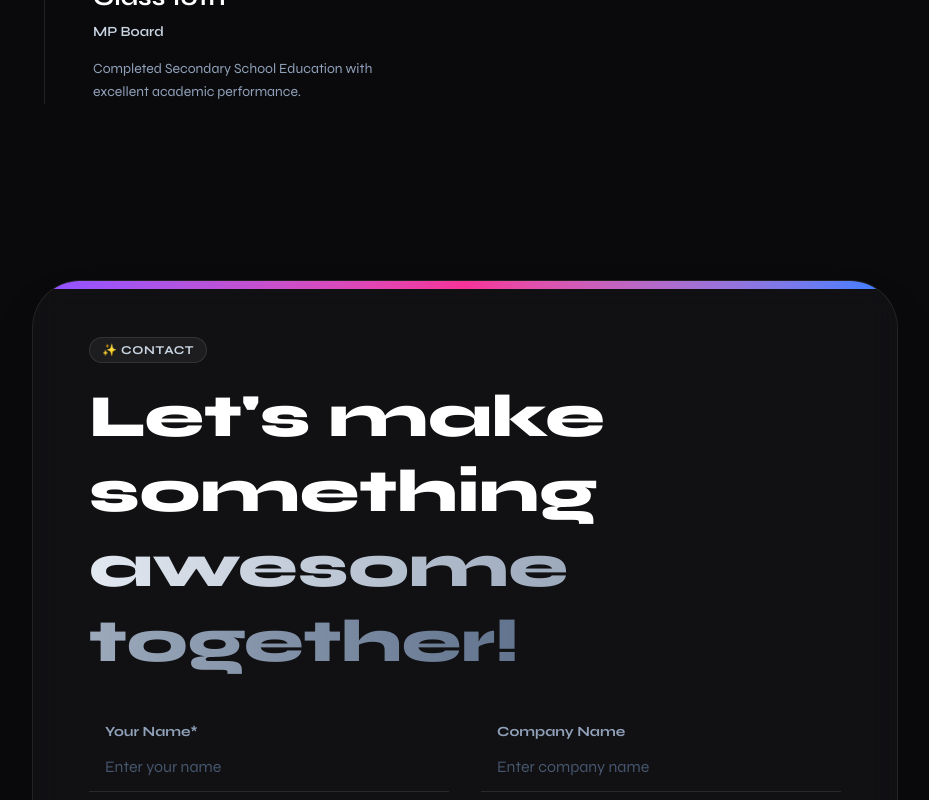
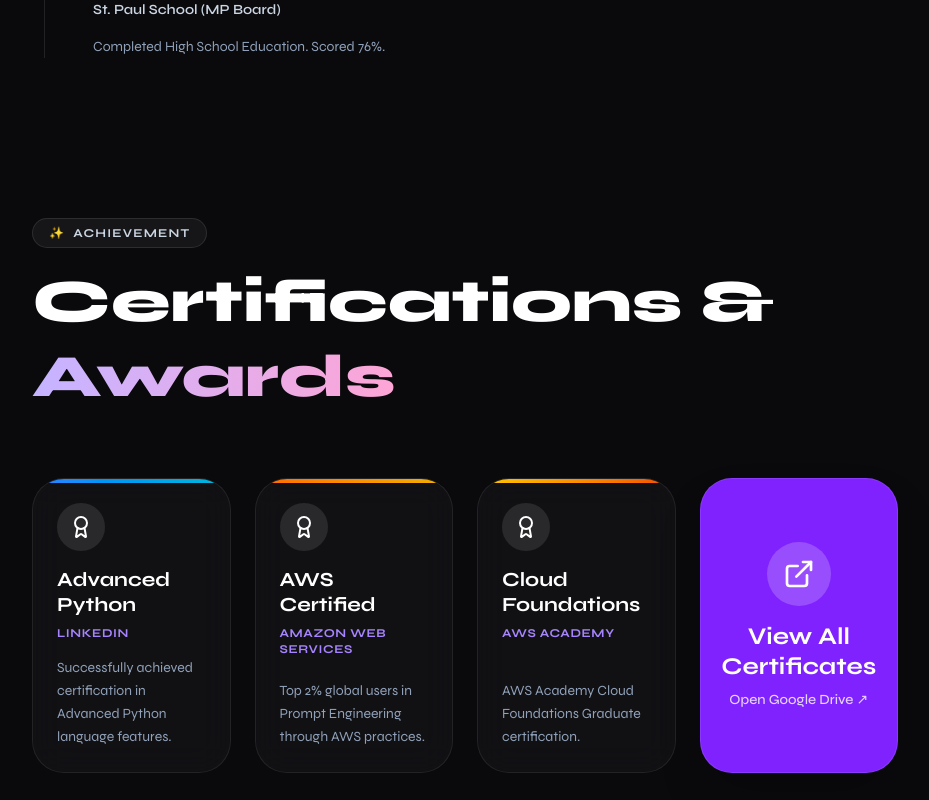
Before and after one commit to atultiwari997721/project02, a Next.js app: page / in a window 1280 px wide. Shown: the part 6220-7020 px from the top of the page, without its empty margins (334-1263 px from the left). Built offline with nearby package versions, Linux system fonts and the light colour scheme.

Commit message:
Improved

```diff
--- a/src/app/page.tsx
+++ b/src/app/page.tsx
@@ -5,6 +5,7 @@ import Services from "@/components/Services";
 import About from "@/components/About";
 import Experience from "@/components/Experience";
 import Contact from "@/components/Contact";
+import Certificates from "@/components/Certificates";
 
 export default function Home() {
   return (
@@ -40,6 +41,7 @@ export default function Home() {
               <section id="experience">
                 <Experience />
               </section>
+              <Certificates />
               <section id="contact">
                 <Contact />
               </section>
--- a/src/app/resume/page.tsx
+++ b/src/app/resume/page.tsx
@@ -36,17 +36,43 @@ export default function ResumePage() {
         {/* Education */}
         <section className="mb-8">
           <h2 className="text-xl font-bold uppercase tracking-widest border-b border-slate-300 pb-2 mb-4 text-violet-700">Education</h2>
-          <div className="flex justify-between items-start mb-2">
-            <h3 className="font-bold text-lg">Institute Of Engineering & Science, IPS Academy, Indore</h3>
-            <span className="font-bold text-slate-500 text-sm whitespace-nowrap">NOV’23 – APR’27</span>
+
+          {/* B.Tech */}
+          <div className="mb-4">
+            <div className="flex justify-between items-start mb-1">
+              <h3 className="font-bold text-lg">IES IPS Academy, Indore</h3>
+              <span className="font-bold text-slate-500 text-sm whitespace-nowrap">2023 – 2027</span>
+            </div>
+            <div className="flex justify-between items-center">
+               <p className="font-semibold italic text-slate-800">Bachelor of Technology – CSE (Data Science)</p>
+               <span className="font-bold bg-slate-100 px-2 py-1 rounded text-xs">CGPA: 7.6</span>
+            </div>
           </div>
-          <div className="flex justify-between items-center mb-2">
-            <p className="font-semibold italic">Bachelor of Technology – CSE - Data Science</p>
-            <span className="font-bold bg-slate-100 px-2 py-1 rounded text-xs">CGPA: 7.6/10</span>
+
+          {/* Class 12 */}
+          <div className="mb-4">
+             <div className="flex justify-between items-start mb-1">
+              <h3 className="font-bold text-lg">St. Paul School, MP Board</h3>
+              <span className="font-bold text-slate-500 text-sm whitespace-nowrap">2022 – 2023</span>
+            </div>
+            <div className="flex justify-between items-center">
+               <p className="font-semibold italic text-slate-800">Higher Secondary (Class 12)</p>
+               <span className="font-bold bg-slate-100 px-2 py-1 rounded text-xs">77%</span>
+            </div>
           </div>
-          <p className="text-sm text-slate-700 leading-relaxed">
-            <span className="font-bold">Relevant Coursework:</span> Data Structure & Algorithm, Database Management System, Computer Networks, Operating System, Computer Organization & Architecture
-          </p>
+
+          {/* Class 10 */}
+          <div>
+            <div className="flex justify-between items-start mb-1">
+              <h3 className="font-bold text-lg">St. Paul School, MP Board</h3>
+              <span className="font-bold text-slate-500 text-sm whitespace-nowrap">2020 – 2021</span>
+            </div>
+            <div className="flex justify-between items-center">
+               <p className="font-semibold italic text-slate-800">High School (Class 10)</p>
+               <span className="font-bold bg-slate-100 px-2 py-1 rounded text-xs">76%</span>
+            </div>
+          </div>
+
         </section>
 
         {/* Skills */}
--- /dev/null
+++ b/src/components/Certificates.tsx
@@ -0,0 +1,105 @@
+"use client";
+
+import { motion } from "framer-motion";
+import { ExternalLink, Award } from "lucide-react";
+
+const CERTIFICATES = [
+  {
+    title: "Advanced Python",
+    issuer: "LinkedIn",
+    description: "Successfully achieved certification in Advanced Python language features.",
+    color: "from-blue-500 to-cyan-500",
+  },
+  {
+    title: "AWS Certified",
+    issuer: "Amazon Web Services",
+    description: "Top 2% global users in Prompt Engineering through AWS practices.",
+    color: "from-orange-500 to-yellow-500",
+  },
+  {
+    title: "Cloud Foundations",
+    issuer: "AWS Academy",
+    description: "AWS Academy Cloud Foundations Graduate certification.",
+    color: "from-yellow-400 to-orange-600",
+  },
+  {
+    title: "Google Cloud Core",
+    issuer: "Coursera & LinkedIn",
+    description: "Top 15% Google Cloud enthusiasts for Core Infrastructure.",
+    color: "from-blue-600 to-indigo-600",
+  },
+];
+
+export default function Certificates() {
+  return (
+    <section id="certificates" className="py-10 md:py-20 relative z-10 px-2 md:px-6">
+      <div className="max-w-7xl mx-auto">
+        <motion.div
+           initial={{ opacity: 0, y: 20 }}
+           whileInView={{ opacity: 1, y: 0 }}
+           viewport={{ once: true }}
+           transition={{ duration: 0.5 }}
+           className="mb-8 md:mb-16 md:text-left text-center"
+        >
+           <span className="inline-flex items-center gap-2 px-4 py-1.5 rounded-full bg-slate-100 dark:bg-white/5 border border-black/5 dark:border-white/10 text-xs font-bold text-slate-600 dark:text-slate-300 uppercase tracking-widest mb-4">
+            <span className="text-violet-500 dark:text-violet-400">✨</span> Achievement
+          </span>
+          <h2 className="text-4xl md:text-6xl font-extrabold text-slate-900 dark:text-white leading-tight font-syne">
+            Certifications & <br />
+            <span className="text-transparent bg-clip-text bg-gradient-to-r from-violet-600 to-pink-500 dark:from-violet-300 dark:to-pink-300">
+              Awards
+            </span>
+          </h2>
+        </motion.div>
+
+        <div className="grid grid-cols-1 md:grid-cols-2 lg:grid-cols-4 gap-6 mb-12">
+            {/* Certificate Cards */}
+            {CERTIFICATES.slice(0, 3).map((cert, index) => (
+                <motion.a
+                    key={index}
+                    href="https://drive.google.com/drive/folders/1B7wHlDu-m5ZT6aKQw63O9ZUcI6Y3-U5p?usp=sharing"
+                    target="_blank"
+                    rel="noopener noreferrer"
+                    initial={{ opacity: 0, y: 30 }}
+                    whileInView={{ opacity: 1, y: 0 }}
+                    viewport={{ once: true }}
+                    transition={{ delay: index * 0.1 }}
+                    className="glass-card p-6 rounded-[2rem] border border-black/5 dark:border-white/10 bg-white/50 dark:bg-white/5 hover:-translate-y-2 transition-transform duration-300 relative overflow-hidden group block cursor-pointer min-h-[200px] flex flex-col justify-between"
+                >
+                    <div>
+                        <div className={`absolute top-0 left-0 w-full h-1 bg-gradient-to-r ${cert.color}`}></div>
+                        <div className="w-12 h-12 rounded-full bg-slate-100 dark:bg-white/10 flex items-center justify-center text-slate-900 dark:text-white mb-4 group-hover:scale-110 transition-transform">
+                            <Award size={24} />
+                        </div>
+                        <h3 className="text-xl font-bold text-slate-900 dark:text-white mb-2 font-syne leading-tight">{cert.title}</h3>
+                        <p className="text-xs font-bold text-violet-600 dark:text-violet-400 uppercase tracking-wider mb-2">{cert.issuer}</p>
+                    </div>
+                    <p className="text-sm text-slate-600 dark:text-slate-400 leading-relaxed mt-2">
+                        {cert.description}
+                    </p>
+                </motion.a>
+            ))}
+
+            {/* View All Card (Last Item) */}
+            <motion.a
+                href="https://drive.google.com/drive/folders/1B7wHlDu-m5ZT6aKQw63O9ZUcI6Y3-U5p?usp=sharing"
+                target="_blank"
+                rel="noopener noreferrer"
+                initial={{ opacity: 0, y: 30 }}
+                whileInView={{ opacity: 1, y: 0 }}
+                viewport={{ once: true }}
+                transition={{ delay: 0.5 }}
+                className="p-6 rounded-[2rem] border border-white/10 bg-violet-600 text-white hover:bg-violet-700 hover:-translate-y-2 transition-all duration-300 relative overflow-hidden group flex flex-col justify-center items-center text-center cursor-pointer min-h-[200px] shadow-2xl"
+            >
+                <div className="w-16 h-16 rounded-full bg-white/20 flex items-center justify-center mb-4 group-hover:scale-110 transition-transform">
+                    <ExternalLink size={32} className="text-white" />
+                </div>
+                <h3 className="text-2xl font-bold font-syne leading-tight mb-2 text-white">View All <br/> Certificates</h3>
+                <p className="text-sm font-medium text-white/80">Open Google Drive ↗</p>
+            </motion.a>
+        </div>
+
+      </div>
+    </section>
+  );
+}
--- a/src/components/Contact.tsx
+++ b/src/components/Contact.tsx
@@ -1,9 +1,35 @@
 "use client";
+
+import { useState } from "react";
 
 import { motion } from "framer-motion";
 import { Mail, Linkedin, Github, Instagram } from "lucide-react";
 
 export default function Contact() {
+  const [formData, setFormData] = useState({
+    name: "",
+    company: "",
+    email: "",
+    phone: "",
+    message: ""
+  });
+
+  const handleChange = (e: React.ChangeEvent<HTMLInputElement | HTMLTextAreaElement>) => {
+    setFormData({ ...formData, [e.target.name]: e.target.value });
+  };
+
+  const handleSubmit = (e: React.FormEvent) => {
+    e.preventDefault();
+    const { name, company, email, phone, message } = formData;
+
+    // Construct WhatsApp Message
+    const text = `*New Portfolio Inquiry*%0A%0A*Name:* ${name}%0A*Company:* ${company}%0A*Email:* ${email}%0A*Phone:* ${phone}%0A*Message:* ${message}`;
+
+    const whatsappUrl = `https://wa.me/917828059933?text=${text}`;
+
+    window.open(whatsappUrl, '_blank');
+  };
+
   return (
     <section id="contact" className="py-10 md:py-24 relative z-10 px-2 md:px-6">
       <div className="max-w-4xl mx-auto">
@@ -28,36 +54,52 @@ export default function Contact() {
                 </h2>
             </div>
 
-            <form className="grid grid-cols-1 md:grid-cols-2 gap-8 text-left">
+            <form onSubmit={handleSubmit} className="grid grid-cols-1 md:grid-cols-2 gap-8 text-left">
                 <div className="space-y-2">
                     <label className="text-sm font-bold text-slate-600 dark:text-slate-400 ml-4">Your Name*</label>
-                    <input type="text" placeholder="Enter your name" className="w-full bg-slate-50 dark:bg-transparent border-b border-slate-300 dark:border-white/10 px-4 py-3 text-slate-900 dark:text-white focus:border-violet-500 focus:outline-none transition-colors placeholder:text-slate-400 dark:placeholder:text-slate-600" />
+                    <input required name="name" value={formData.name} onChange={handleChange} type="text" placeholder="Enter your name" className="w-full bg-slate-50 dark:bg-transparent border-b border-slate-300 dark:border-white/10 px-4 py-3 text-slate-900 dark:text-white focus:border-violet-500 focus:outline-none transition-colors placeholder:text-slate-400 dark:placeholder:text-slate-600" />
                 </div>
                  <div className="space-y-2">
                     <label className="text-sm font-bold text-slate-600 dark:text-slate-400 ml-4">Company Name</label>
-                    <input type="text" placeholder="Enter company name" className="w-full bg-slate-50 dark:bg-transparent border-b border-slate-300 dark:border-white/10 px-4 py-3 text-slate-900 dark:text-white focus:border-violet-500 focus:outline-none transition-colors placeholder:text-slate-400 dark:placeholder:text-slate-600" />
+                    <input name="company" value={formData.company} onChange={handleChange} type="text" placeholder="Enter company name" className="w-full bg-slate-50 dark:bg-transparent border-b border-slate-300 dark:border-white/10 px-4 py-3 text-slate-900 dark:text-white focus:border-violet-500 focus:outline-none transition-colors placeholder:text-slate-400 dark:placeholder:text-slate-600" />
                 </div>
                  <div className="space-y-2">
                     <label className="text-sm font-bold text-slate-600 dark:text-slate-400 ml-4">Email Address*</label>
-                    <input type="email" placeholder="Enter your email" className="w-full bg-slate-50 dark:bg-transparent border-b border-slate-300 dark:border-white/10 px-4 py-3 text-slate-900 dark:text-white focus:border-violet-500 focus:outline-none transition-colors placeholder:text-slate-400 dark:placeholder:text-slate-600" />
+                    <input required name="email" value={formData.email} onChange={handleChange} type="email" placeholder="Enter your email" className="w-full bg-slate-50 dark:bg-transparent border-b border-slate-300 dark:border-white/10 px-4 py-3 text-slate-900 dark:text-white focus:border-violet-500 focus:outline-none transition-colors placeholder:text-slate-400 dark:placeholder:text-slate-600" />
                 </div>
                  <div className="space-y-2">
                     <label className="text-sm font-bold text-slate-600 dark:text-slate-400 ml-4">Phone Number*</label>
-                    <input type="tel" placeholder="Enter phone number" className="w-full bg-slate-50 dark:bg-transparent border-b border-slate-300 dark:border-white/10 px-4 py-3 text-slate-900 dark:text-white focus:border-violet-500 focus:outline-none transition-colors placeholder:text-slate-400 dark:placeholder:text-slate-600" />
+                    <input required name="phone" value={formData.phone} onChange={handleChange} type="tel" placeholder="Enter phone number" className="w-full bg-slate-50 dark:bg-transparent border-b border-slate-300 dark:border-white/10 px-4 py-3 text-slate-900 dark:text-white focus:border-violet-500 focus:outline-none transition-colors placeholder:text-slate-400 dark:placeholder:text-slate-600" />
                 </div>
                  <div className="col-span-1 md:col-span-2 space-y-2">
                     <label className="text-sm font-bold text-slate-600 dark:text-slate-400 ml-4">A Few Words*</label>
-                    <textarea placeholder="Tell us about your project" rows={4} className="w-full bg-slate-50 dark:bg-transparent border-b border-slate-300 dark:border-white/10 px-4 py-3 text-slate-900 dark:text-white focus:border-violet-500 focus:outline-none transition-colors resize-none placeholder:text-slate-400 dark:placeholder:text-slate-600"></textarea>
+                    <textarea required name="message" value={formData.message} onChange={handleChange} placeholder="Tell us about your project" rows={4} className="w-full bg-slate-50 dark:bg-transparent border-b border-slate-300 dark:border-white/10 px-4 py-3 text-slate-900 dark:text-white focus:border-violet-500 focus:outline-none transition-colors resize-none placeholder:text-slate-400 dark:placeholder:text-slate-600"></textarea>
                 </div>
 
                  <div className="col-span-1 md:col-span-2 mt-4">
-                    <button className="w-full py-4 rounded-[2rem] bg-violet-600 text-white font-bold text-lg tracking-wide shadow-lg shadow-violet-600/20 hover:bg-violet-700 transition-all hover:-translate-y-1">
+                    <button type="submit" className="w-full py-4 rounded-[2rem] bg-violet-600 text-white font-bold text-lg tracking-wide shadow-lg shadow-violet-600/20 hover:bg-violet-700 transition-all hover:-translate-y-1">
                         Send Message
                     </button>
                 </div>
             </form>
 
-            <div className="mt-14 pt-8 border-t border-black/5 dark:border-white/10 flex justify-between items-center flex-wrap gap-4">
+            {/* Footer Info Grid - Location, Phone, Email */}
+            <div className="mt-14 pt-10 border-t border-black/5 dark:border-white/10 grid grid-cols-1 md:grid-cols-3 gap-8">
+                <div>
+                    <h4 className="text-base font-bold text-slate-900 dark:text-white mb-2">Location</h4>
+                    <p className="text-slate-600 dark:text-slate-400 text-sm">Indore, MP India</p>
+                </div>
+                <div>
+                    <h4 className="text-base font-bold text-slate-900 dark:text-white mb-2">Phone</h4>
+                    <a href="tel:+917828059933" className="text-slate-600 dark:text-slate-400 text-sm hover:text-violet-500 transition-colors">+91 78280 59933</a>
+                </div>
+                <div>
+                    <h4 className="text-base font-bold text-slate-900 dark:text-white mb-2">Email</h4>
+                    <a href="mailto:raghuthakur0217@gmail.com" className="text-slate-600 dark:text-slate-400 text-sm hover:text-violet-500 transition-colors break-all">raghuthakur0217@gmail.com</a>
+                </div>
+            </div>
+
+            <div className="mt-10 pt-8 border-t border-black/5 dark:border-white/10 flex justify-between items-center flex-wrap gap-4">
                 <p className="text-slate-600 dark:text-slate-500 text-sm font-medium">
                     © {new Date().getFullYear()} Raghvendra Bhati.
                 </p>
--- a/src/components/Experience.tsx
+++ b/src/components/Experience.tsx
@@ -7,26 +7,26 @@ import PopIn from "@/components/anim/PopIn";
 const education = [
     {
         id: 1,
-        date: "2021 - 2025",
+        date: "2023 - 2027",
         title: "Bachelors Of Technology",
-        institution: "Computer Science & Engineering at IPS Academy, Indore",
-        description: "Pursuing B.Tech with a focus on Data Science and AI. Active member of E-Cell and various technical clubs.",
+        institution: "IES IPS Academy, Indore (CSE - Data Science)",
+        description: "Pursuing B.Tech with a focus on Data Science and AI. Current CGPA: 7.6.",
         color: "bg-violet-500",
     },
     {
         id: 2,
-        date: "2020 - 2021",
+        date: "2022 - 2023",
         title: "Class 12th",
-        institution: "MP Board",
-        description: "Completed Higher Secondary Education with a focus on Physics, Chemistry, and Mathematics.",
+        institution: "St. Paul School (MP Board)",
+        description: "Completed Higher Secondary Education. Scored 77%.",
         color: "bg-blue-500",
     },
      {
         id: 3,
-        date: "2018 - 2019",
+        date: "2020 - 2021",
         title: "Class 10th",
-        institution: "MP Board",
-        description: "Completed Secondary School Education with excellent academic performance.",
+        institution: "St. Paul School (MP Board)",
+        description: "Completed High School Education. Scored 76%.",
         color: "bg-pink-500",
     },
 ];
```
